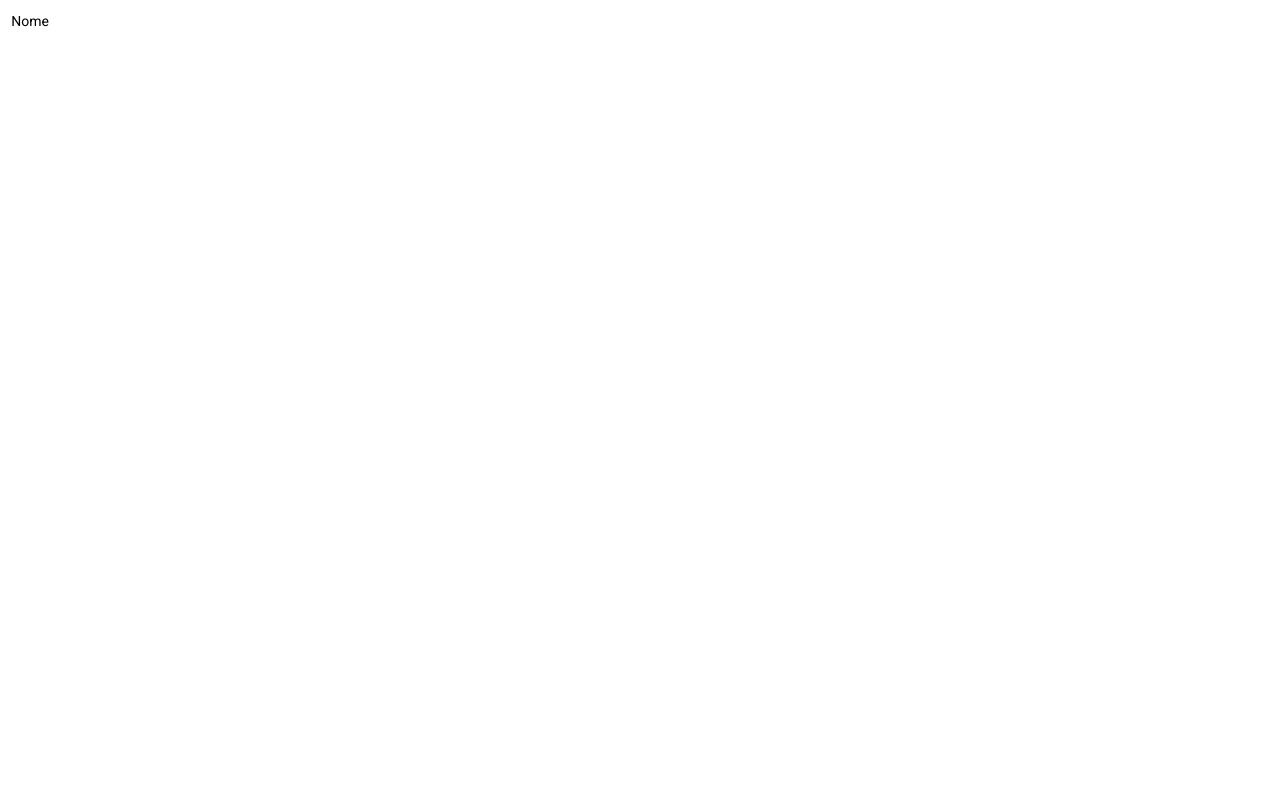
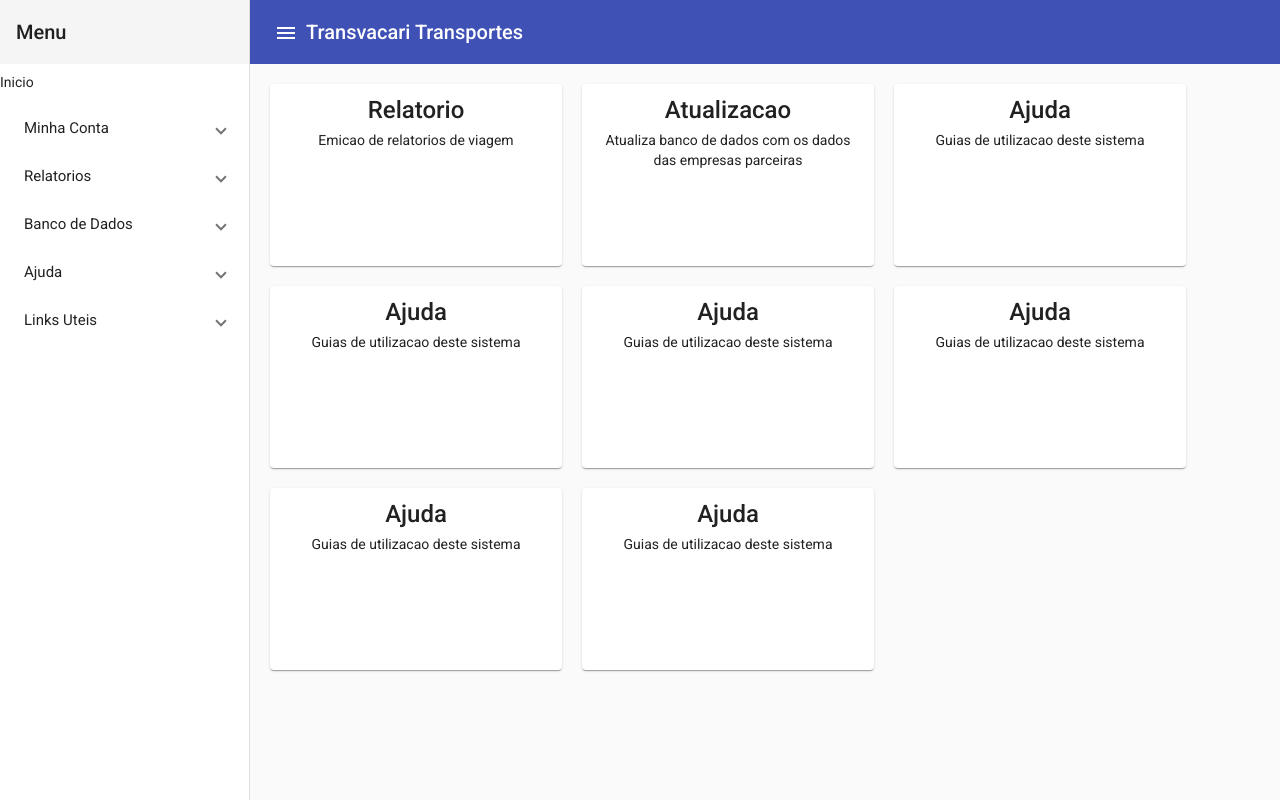
Before and after one commit to vinicius795/fronttvt, an Angular app: page /cards in a window 1280 px wide. Before the commit this address led to /. Built offline with nearby package versions, Linux system fonts and the light colour scheme.

Commit message:
add routing

```diff
--- a/src/app/app.component.html
+++ b/src/app/app.component.html
@@ -1,2 +1,2 @@
 <!--<app-navigation></app-navigation>-->
-<app-etiqueta></app-etiqueta>
+<app-navigation></app-navigation>
--- a/src/app/app.module.ts
+++ b/src/app/app.module.ts
@@ -28,6 +28,7 @@ import { environment } from '../environments/environment';
 import { EtiquetaComponent } from './etiqueta/etiqueta.component';
 import { CardsComponent } from './cards/cards.component';
 import { NavigationComponent } from './navigation/navigation.component';
+import { REntregasComponent } from './r-entregas/r-entregas.component';
 
 @NgModule({
   declarations: [
@@ -36,6 +37,7 @@ import { NavigationComponent } from './navigation/navigation.component';
     CardsComponent,
     MediaQueryStatusComponent,
     EtiquetaComponent,
+    REntregasComponent,
   ],
   imports: [
     BrowserModule,
--- a/src/app/cards/cards.component.html
+++ b/src/app/cards/cards.component.html
@@ -1,7 +1,7 @@
 <div class="bounds">
     <div class="content" fxLayout="row wrap" fxLayout.xs="column" fxFlexFill>
         <div *ngFor='let card of _cardlist' class="sec1" fxFlex.xs="55" style="padding-top: 20px; padding-left: 20px;">
-            <a class="acard" href="{{ card.url }}">
+            <a class="acard" routerLink="{{ card.url }}">
                 <mat-card [ngClass]="{'card-pc' : (ismobile$ | async ) === false, 'card-mobile': (ismobile$ | async )}" >
                     <mat-card-title class="card-title">{{ card.name }}</mat-card-title>
                     <mat-card-content>
--- a/src/app/mocks/cards.ts
+++ b/src/app/mocks/cards.ts
@@ -1,7 +1,7 @@
 import { card } from "../cards/cards.interface";
 
 export const cardlist: card[] = [
-    { id: 0, name: "Relatorio", description: "Emicao de relatorios de viagem", url:"#", state: true },
+    { id: 0, name: "Relatorio", description: "Emicao de relatorios de viagem", url:"/relatorio-entrega", state: true },
     { id: 1, name: "Atualizacao", description: "Atualiza banco de dados com os dados das empresas parceiras", url:"#", state: true },
     { id: 2, name: "Ajuda", description: "Guias de utilizacao deste sistema", url:"#", state: true },
     { id: 2, name: "Ajuda", description: "Guias de utilizacao deste sistema", url:"#", state: true },
--- a/src/app/mocks/menus.ts
+++ b/src/app/mocks/menus.ts
@@ -2,7 +2,7 @@ import { menus, submenus } from "../navigation/navigation.inteface"
 
 
 export const submenuslist: submenus[] = [
-    { id: 0, title: "Novo Relatório de entregas", url: "#" },
+    { id: 0, title: "Novo Relatório de entregas", url: "/relatorio-entrega" },
     { id: 1, title: "Reimprimir relatorio", url: "#" },
     { id: 2, title: "Buscar relatorio", url: "#" },
     { id: 3, title: "Gerenciar funcionários", url: "#" },
--- a/src/app/navigation/navigation.component.html
+++ b/src/app/navigation/navigation.component.html
@@ -5,6 +5,9 @@
       [opened]="(isHandset$ | async) === false">
     <mat-toolbar>Menu</mat-toolbar>
     <mat-nav-list>
+      <p class="mat-elevation-z">
+        <a routerLink="" routerLinkActive="router-link-active"> Inicio </a>
+      </p>
       <mat-expansion-panel *ngFor="let menus of _menulist" class="mat-elevation-z">
         <mat-expansion-panel-header>
           <mat-panel-title>
@@ -12,7 +15,7 @@
           </mat-panel-title>
         </mat-expansion-panel-header>
         <p *ngFor="let submenus of menus?.submenus">
-          <a href="{{ submenus.url }}">
+          <a routerLink="{{ submenus.url }}">
             {{ submenus.title }}
           </a>
         </p>
@@ -31,6 +34,6 @@
       <span>Transvacari Transportes</span>
     </mat-toolbar>
     <!-- Add Content Here -->
-    <app-cards></app-cards>
+    <router-outlet></router-outlet>
   </mat-sidenav-content>
 </mat-sidenav-container>
--- /dev/null
+++ b/src/app/r-entregas/r-entregas.component.html
@@ -0,0 +1 @@
+<p>r-entregas works!</p>
--- /dev/null
+++ b/src/app/r-entregas/r-entregas.component.ts
@@ -0,0 +1,15 @@
+import { Component, OnInit } from '@angular/core';
+
+@Component({
+  selector: 'app-r-entregas',
+  templateUrl: './r-entregas.component.html',
+  styleUrls: ['./r-entregas.component.scss']
+})
+export class REntregasComponent implements OnInit {
+
+  constructor() { }
+
+  ngOnInit(): void {
+  }
+
+}
```
Also changed, not shown: src/app/app-routing.module.ts (+6 -1 lines), src/app/r-entregas/r-entregas.component.scss (added), 1 other file (tests, documents, lock files or other folders).
